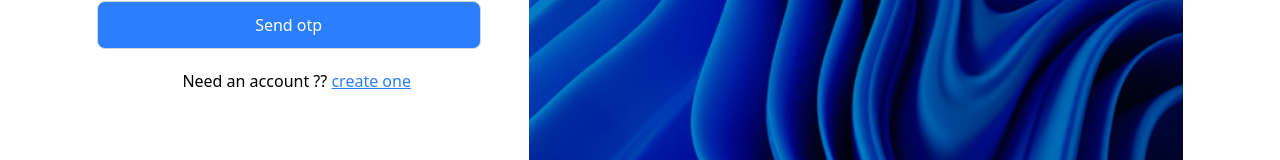
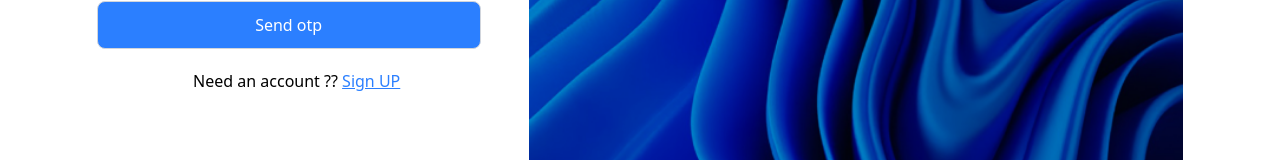
Before and after one commit to Avanish9090/Highway_delite, a React app in the folder frontend/: page /login in a window 1280 px wide. Shown: the part 518-678 px from the top of the page. Built offline with nearby package versions, Linux system fonts and the light colour scheme; the HTML template or start-up script is replaced by a standard one.

Commit message:
Update Login.jsx

```diff
--- a/frontend/src/components/Login.jsx
+++ b/frontend/src/components/Login.jsx
@@ -4,6 +4,7 @@ import toast, { Toaster } from "react-hot-toast";
 import axios from "axios";
 import { useNavigate } from "react-router-dom";
 import logo from "../assets/images/logo.png";
+import { Link } from "react-router-dom";
 
 function Login() {
   const Navigate = useNavigate();
@@ -33,7 +34,7 @@ function Login() {
         toast.error("all feilds are required");
         return;
       }
-      await axios.post("https://highway-delite-backend-wv4v.onrender.com/secure-login", logData);
+      await axios.post("https://highway-delite-backend-3lym.onrender.com/secure-login", logData);
       toast.success("login Successfull");
       localStorage.setItem("token", "dummy-token");
       Navigate("/dashboard", { state: { user: user } });
@@ -52,7 +53,7 @@ function Login() {
       return;
     }
     try {
-      const emRes = await axios.post("https://highway-delite-backend-wv4v.onrender.com/check-mail", {
+      const emRes = axios.post("https://highway-delite-backend-3lym.onrender.com/check-mail", {
         email: logData.email,
       });
       if (emRes.data.status === 300) {
@@ -66,7 +67,7 @@ function Login() {
     }
 
     try {
-      const response =await axios.post("https://highway-delite-backend-wv4v.onrender.com/secure-login", {
+      const response =await axios.post("https://highway-delite-backend-3lym.onrender.com/secure-login", {
         email: logData.email,
       });
       if (response.status === 500) {
@@ -157,9 +158,9 @@ function Login() {
 
               <p className="text-center">
                 Need an account ??{" "}
-                <a className="text-blue-500  underline" href="/">
-                  create one
-                </a>
+                <Link to="/" className="text-blue-500 underline">
+  Sign UP
+</Link>
               </p>
             </div>
           </div>
```
